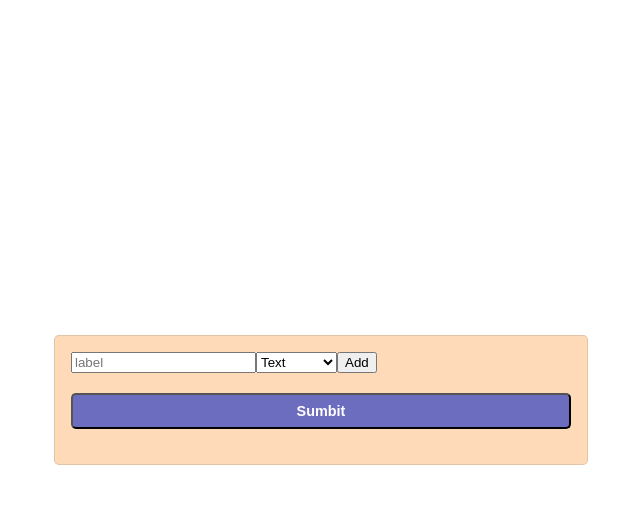
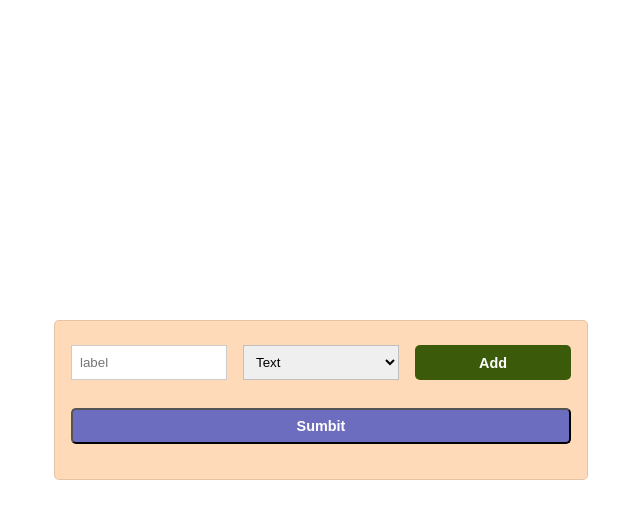
Before and after one commit to Prachi24599/dynamic-form-generator, a React (Create React App) app: page / in a window 1280 px wide. Both pictures are taken after a click on the button "Add new". Shown: the top 518 px of the page, without its empty margins (319-959 px from the left). Built offline with nearby package versions, Linux system fonts and the light colour scheme.

Commit message:
style added for synamic input fields

```diff
--- a/src/App.css
+++ b/src/App.css
@@ -32,6 +32,29 @@ form > div {
 .input > input:focus {
   outline: none;
 }
+.input > input {
+  padding: 0.3rem 0.5rem;
+  border: 1px solid rgba(0, 0, 0, 0.2);
+  width: 100%;
+}
+.input > div {
+  padding: 0.5rem 1rem;
+  background: #e34728;
+  margin-left: 0.5rem;
+  color: #fff;
+  font-weight: 700;
+  cursor: pointer;
+}
+.add-btn {
+  padding: 0.5rem 1rem;
+  background: rgb(59, 91, 11);
+  border: none;
+  font-size: 0.9rem;
+  color: #fff;
+  font-weight: 700;
+  cursor: pointer;
+  border-radius: 5px;
+}
 .submit-btn {
   width: 100%;
   padding: 0.5rem 1rem;
@@ -43,3 +66,25 @@ form > div {
   font-weight: 700;
   cursor: pointer;
 }
+.center {
+  display: flex;
+  justify-content: center;
+}
+.dialog-box {
+  margin: 0.5rem 0;
+  display: grid;
+  grid-template-columns: repeat(auto-fit, minmax(4rem, 1fr));
+  grid-gap: 1rem;
+}
+.dialog-box > input,
+.dialog-box > select {
+  padding: 0.5rem 0.5rem;
+  border: 1px solid rgba(0, 0, 0, 0.2);
+}
+.dialog-box > input:focus,
+.dialog-box > select:focus {
+  outline: none;
+}
+.hide {
+  display: none;
+}
--- a/src/components/Form.js
+++ b/src/components/Form.js
@@ -63,6 +63,9 @@ const Form = () => {
               <option value="number">Number</option>
               <option value="email">Email</option>
               <option value="password">Password</option>
+              <option value="checkbox">Checkbox</option>
+              <option value="radio">Radio</option>
+              <option value="select">Select</option>
             </select>
             <button className="add-btn" onClick={handleAddField}>
               Add
```
